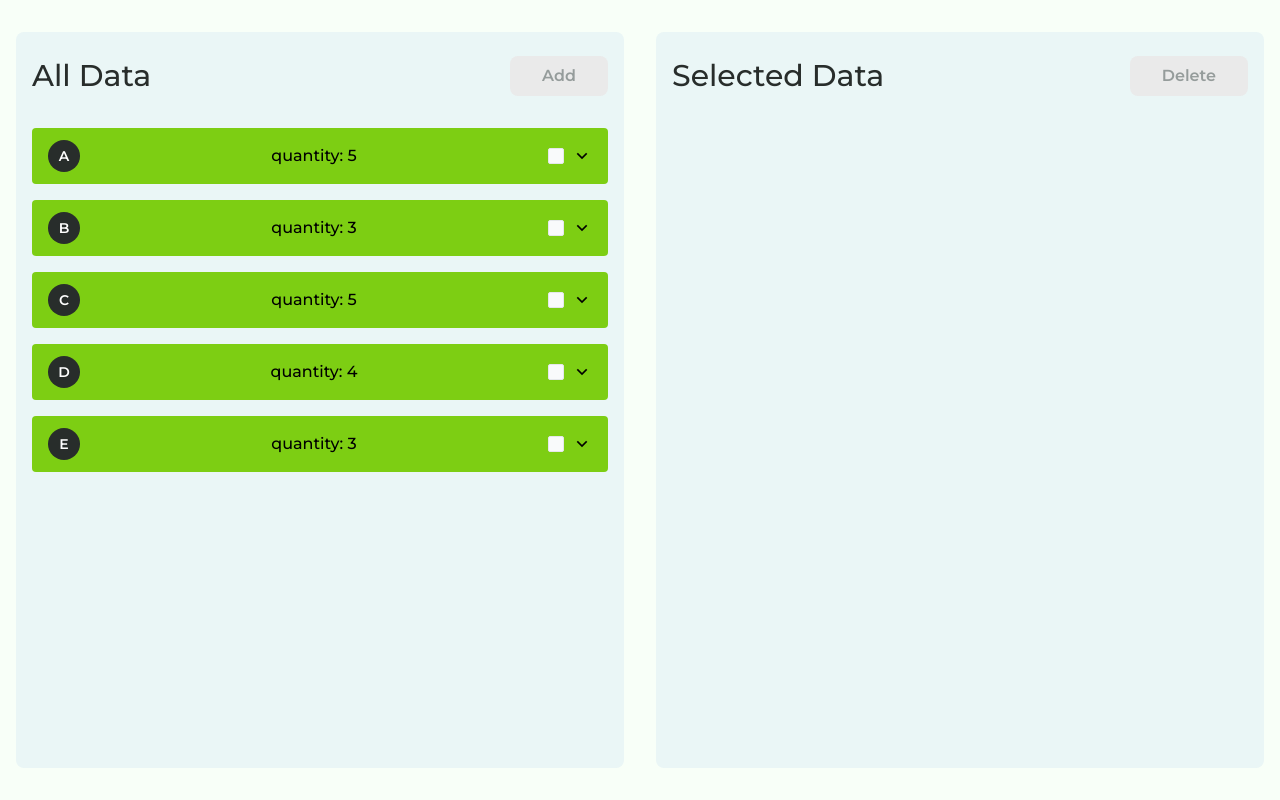
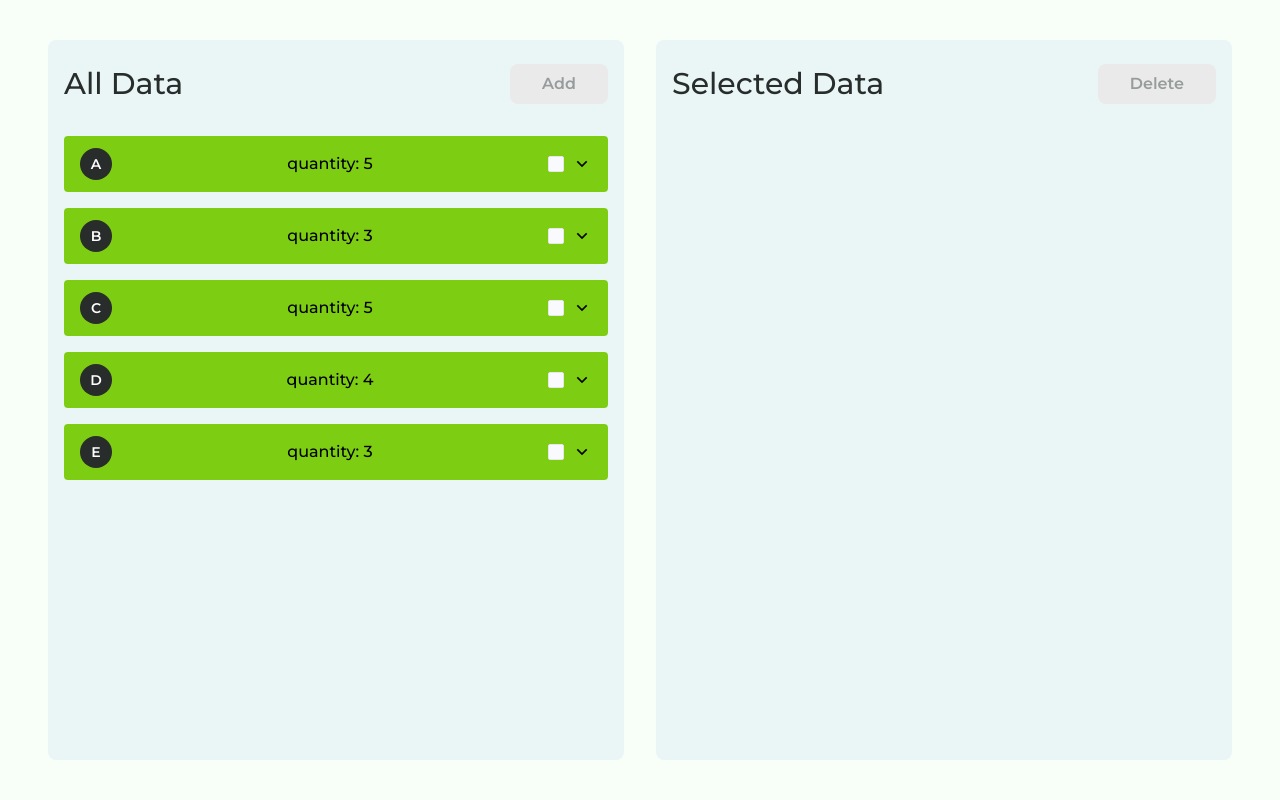
Before and after one commit to nonchain/Simple-Task-List, a React (Vite) app: page / in a window 1280 px wide. Built offline with nearby package versions, Linux system fonts and the light colour scheme.

Commit message:
Change some styles

```diff
--- a/src/App.jsx
+++ b/src/App.jsx
@@ -17,7 +17,7 @@ const App = () => {
   }, [selectedTask.length]);
 
   return (
-    <div className='px-4 py-8 min-h-screen bg-background flex flex-col gap-8 md:flex-row'>
+    <div className='px-4 py-8 min-h-screen bg-background flex flex-col gap-8 md:px-8 lg:px-12 lg:py-10 md:flex-row'>
       <Card className='w-full bg-[#eaf6f6]' title='' buttonText=''>
         <div className="mb-8 flex items-center justify-between">
           <h2 className='text-title font-medium text-3xl'>All Data</h2>
```
